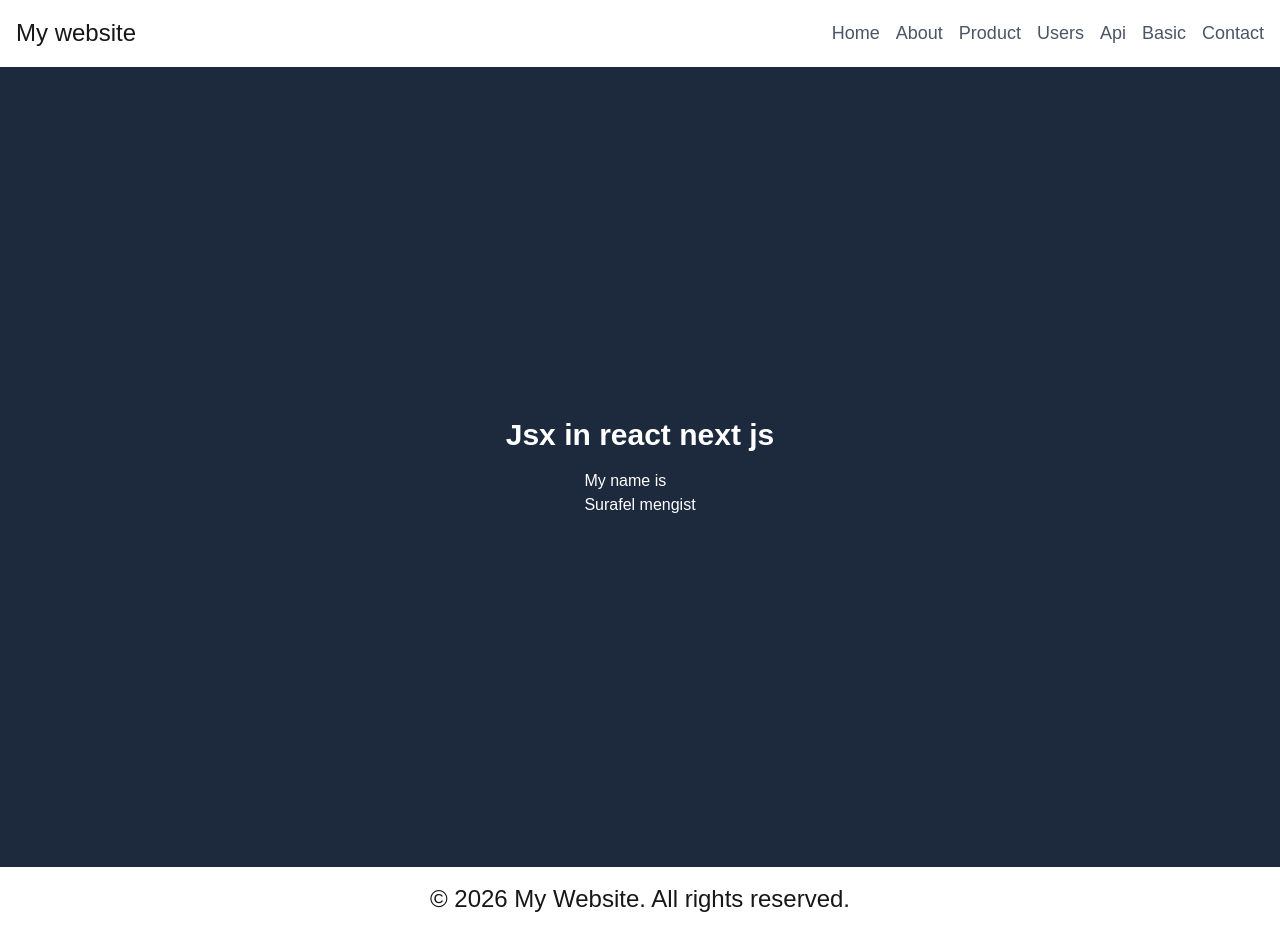
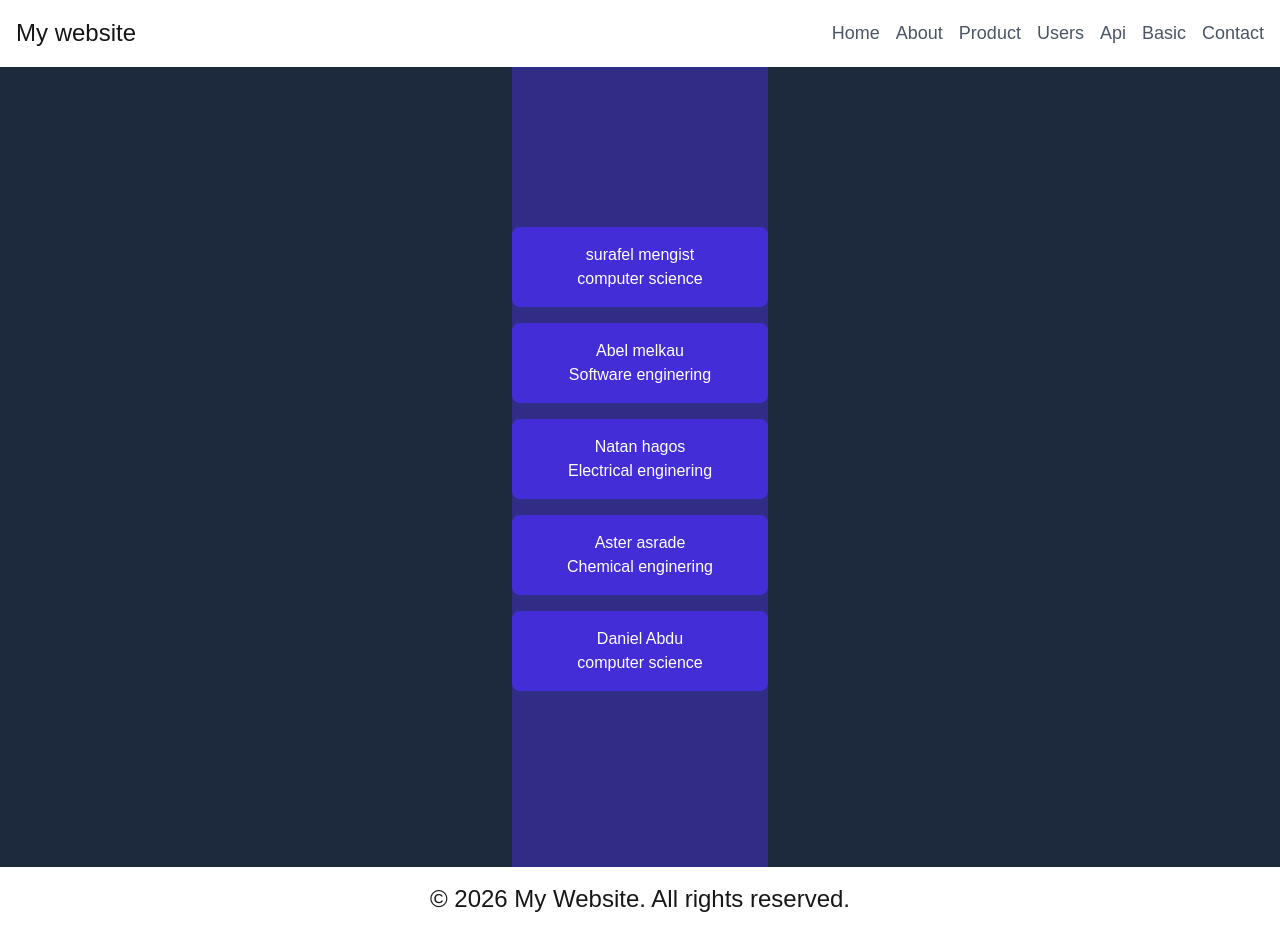
Before and after one commit to abyssiniatech/Nextjs_advanced, a Next.js app: page /basic in a window 1280 px wide. Built offline with nearby package versions, Linux system fonts and the light colour scheme.

Commit message:
add list

```diff
--- a/app/basic/page.tsx
+++ b/app/basic/page.tsx
@@ -1,9 +1,10 @@
+import Student from "../components/Student";
+
 export default function Basic(){
-    const name =<h1>Surafel mengist</h1>
+
     return(
         <div className="min-h-screen flex flex-col justify-center items-center bg-slate-800 text-white">
-            <h1 className="text-3xl font-bold mb-4">Jsx in react next js</h1>
-            <p>My name is {name}</p>
+            <Student />
         </div>
     )
 }
--- /dev/null
+++ b/app/components/List.tsx
@@ -0,0 +1,7 @@
+export const List=[
+    {name:"surafel mengist",department:"computer science"},
+    {name:"Abel melkau",department:"Software enginering"},
+    {name:"Natan hagos",department:"Electrical enginering"},
+    {name:"Aster asrade",department:"Chemical enginering"},
+    {name:"Daniel Abdu",department:"computer science"},
+]
--- /dev/null
+++ b/app/components/Student.tsx
@@ -0,0 +1,16 @@
+import { List } from "./List"
+
+const Student = () => {
+  return (
+    <div className="bg-indigo-900 text-white min-h-screen flex flex-col items-center justify-center">
+      {List.map((student,index)=>(
+        <div key={index} className="bg-indigo-700 p-4 rounded-lg mb-4 w-64 text-center">
+          <h2>{student.name}</h2>
+          <p>{student.department}</p>
+        </div>
+      ))}
+    </div>
+  )
+}
+
+export default Student
```
